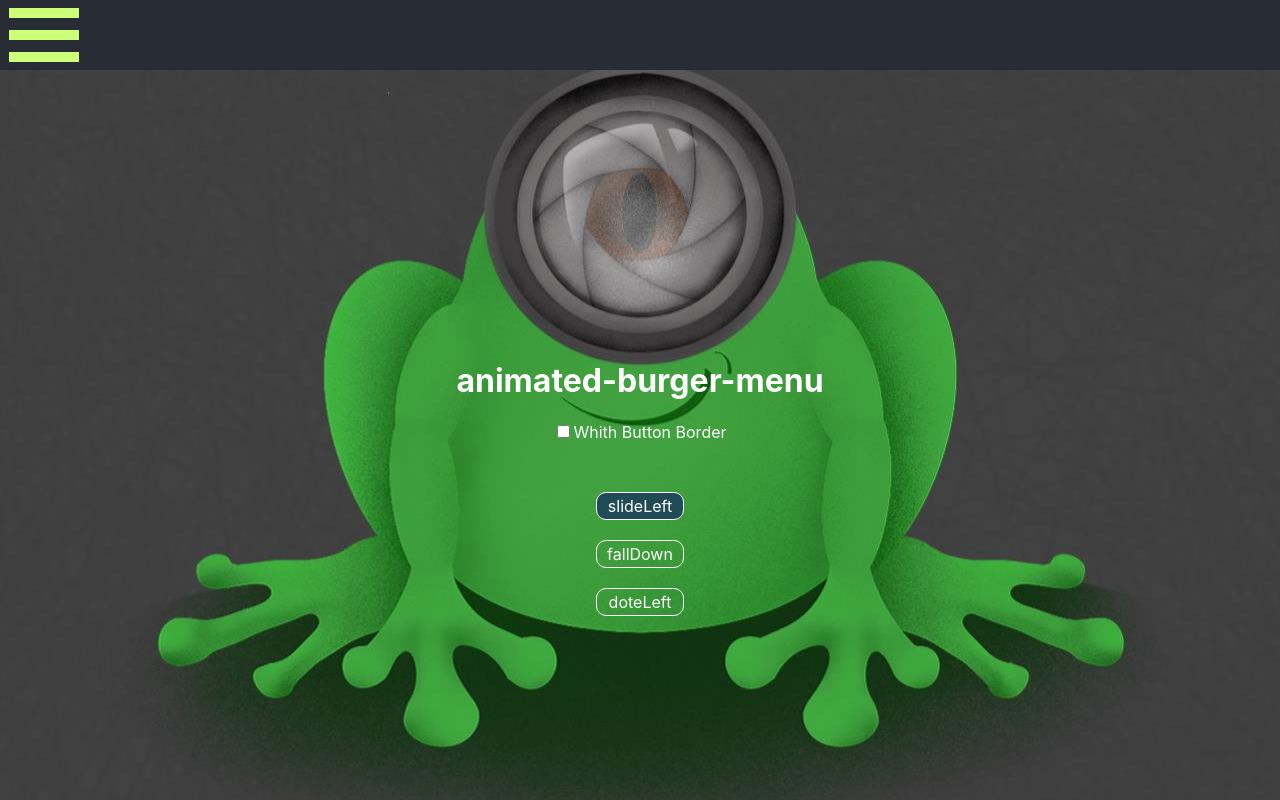
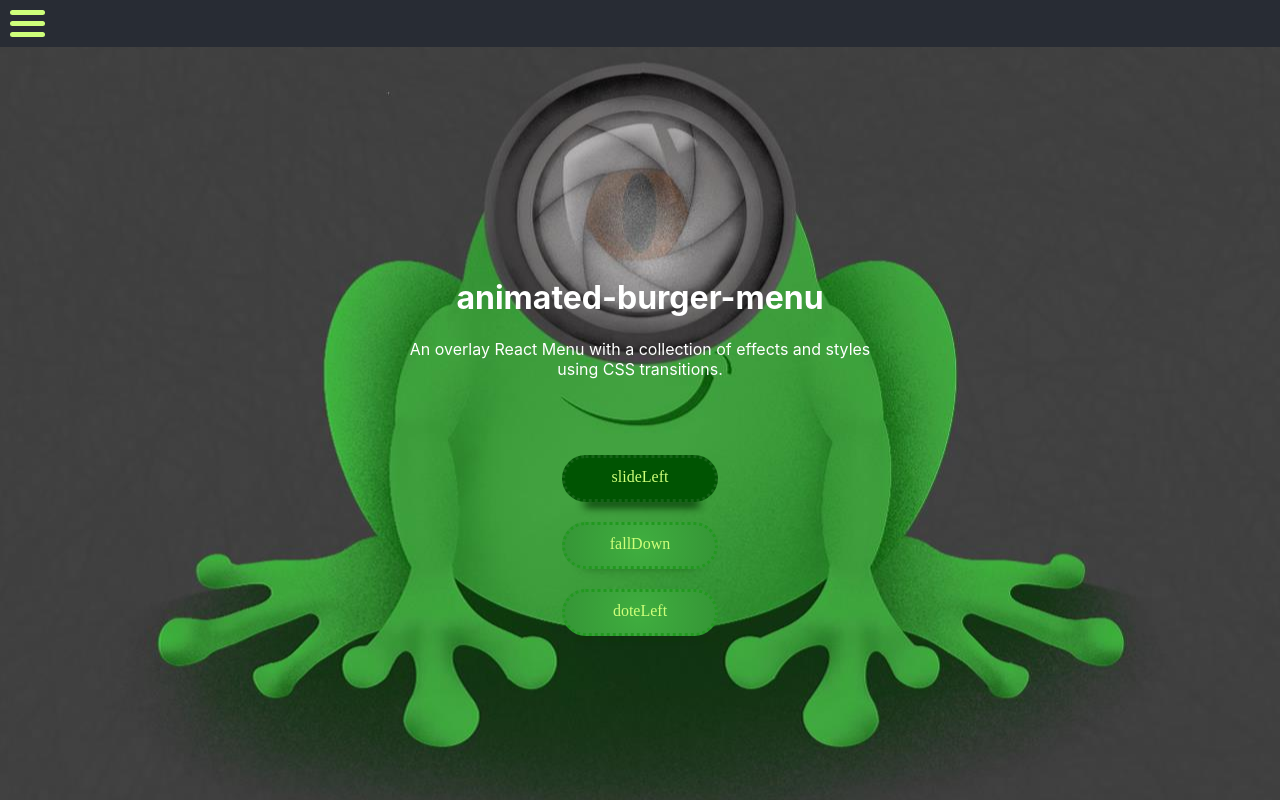
Before and after one commit to yakushinang/burgermenu, a React (Create React App) app: page / in a window 1280 px wide. Built offline with nearby package versions, Linux system fonts and the light colour scheme.

Commit message:
bug fix + button design

```diff
--- a/src/App.css
+++ b/src/App.css
@@ -13,7 +13,8 @@
   }
 }
 .App{
-  background-color: #282c34;
+  background-color: #379a38;
+  background-color: #369737;
   background-image: url(./assets/Image005.jpg);
   background-position: center;
   min-height: 100vh;
@@ -35,8 +36,8 @@
 .menuBar{
   background: rgb(40,44,52);
   /* width: 100%; */
-  height: 60px;
-  padding: 5px;
+  height: 27px;
+  padding: 10px;
 }
 .menu_container{
   display: flex;
@@ -73,26 +74,55 @@
 
 .container{
   width: 500px;
-  height: 100px;
+  height: 220px;
   color: #ffffff;
 }
 .button_container{
   display: grid;
   justify-items: center;
-  padding-top: 40px;
+  padding-top: 50px;
 }
+
+.button_container a:hover,
+.button_container a:focus,
+  a.current_style {
+  /* background-color: #204b56 !important; */
+  background: #005402 !important;
+  /* box-shadow: 0px 0px 12px 1px #013102; */
+  /* box-shadow: 2px 25px 7px -21px #013102; */
+  box-shadow:2px 25px 9px -20px #013102 !important;
+  /* border: solid 2px #115813 !important; */
+  border: dotted 3px #166318 !important;;
+}
+
 .button_container a{
-  width: 80px;
-  border: solid 1px;
+  /* width:  9em;
+  border: solid 2px #1c881f;;
   padding: 3px;
   margin: 10px;
   cursor: pointer;
-  border-radius: 10px;
-}
-.button_container a:hover,
-.button_container a:focus,
-.current_style {
-  background-color: #204b56;
+  border-radius: 40px;
+  height: 30px;
+  padding-top: 10px;
+  background-color: #1b8c1d;;
+  color: #ceff7a;
+  box-shadow:2px 25px 9px -20px #013102; */
+  -webkit-tap-highlight-color: transparent;
+  width: 9em;
+  border: dotted 3px #3e9e3c;
+  padding: 3px;
+  margin: 10px;
+  cursor: pointer;
+  border-radius: 40px;
+  height: 28px;
+  padding-top: 10px;
+  background-color: #1b8c1d;
+  color: #ceff7a;
+  box-shadow: 0px 17px 12px -21px #013102;
+
+  border: dotted 3px #21981f;
+  background: radial-gradient(circle, rgb(63 173 63) 7%, rgb(52 147 53) 112%);
+  font-family: cursive;
 }
 /*
 .button_container{
--- a/src/App.js
+++ b/src/App.js
@@ -64,7 +64,7 @@ function App() {
       <div className="menuBar">
               <BurgerMenu
                     // width= {'auto'}
-                    height = {'auto'}
+                    // height = {'auto'}
                     isOpen  = {false}
                     onEnter={myOpeningAllert}
                     onEntering={myStartTtansition}
@@ -77,7 +77,7 @@ function App() {
                     buttonBorder = {buttonBorder}
                     // transitionDuration="0.6"
                     menuAnimation = {menuAnimation}
-                    menuBarTop = {70}
+                    menuBarTop = {47}
                     classes={{mainContainer: notransition}}
                     >
                   <button dtat-href="#hi" >illustrations</button>
@@ -87,13 +87,14 @@ function App() {
       <div className="wrapper">
         <div className="container">
           <h1>animated-burger-menu</h1>
-          <div className="radio_button_container">
+          <p>An overlay React Menu with a collection of effects and styles using CSS transitions.</p>
+          {/* <div className="radio_button_container">
             <div>
             <label for="border">
                 <input type="checkbox" id="radio_input" name="border" value="border" defaultChecked={buttonBorder}  onChange={onChangeBorderButt} />
                 Whith Button Border</label>
             </div>
-          </div>
+          </div> */}
           <div className="button_container" ref={buttonContainer}>
             <a className="current_style" onClick={chooseStyle}>slideLeft</a>
             <a onClick={chooseStyle}>fallDown</a>
--- a/src/BurgerMenu/BurgerMenu.module.css
+++ b/src/BurgerMenu/BurgerMenu.module.css
@@ -7,12 +7,15 @@
     display: inline-block;
     cursor: pointer;
     width: 100%;
+    -webkit-tap-highlight-color: transparent;
+    border-radius: 5px;
   }
   .bar1, .bar2, .bar3 {
     width: 100%;
     height: 5px;
     background-color: #ceff7a;
     margin: 0 0;
+    border-radius: 5px;
   }
   .bar2{
     margin: 6px 0;
@@ -56,6 +59,11 @@
   .bm_links_container li *{
     cursor: pointer;
     font-size: 36px;
+    background-color: transparent;
+    color: #ceff7a;
+    -webkit-tap-highlight-color: transparent;
+    border: none;
+    outline:none;
   }
   .bm_links_container li *:hover,
   #bm_links_container li *:focus {
@@ -92,7 +100,7 @@
     flex-direction: column;
     clip-path: circle(35px at 0% -10%);
     -webkit-clip-path: circle(35px at 0% -10%);
-    transition: all 1s ease-out;
+    transition: 0.5s ease-out;
     pointer-events: none;
   }
   .opened .doteLeft{
--- a/src/BurgerMenu/helpers.js
+++ b/src/BurgerMenu/helpers.js
@@ -29,10 +29,10 @@ function cn(){
 
 export function applyButtonElementsStyles(buttonWidth , buttonHeight, transitionTime, menuBarTop, buttonBorder){
 
-    const WITH_BORDER_SIZE_RATIO = 0.8
-    const WITH_BORDER_PADDING_RATIO = 0.2
-    const NONE_BORDER_SIZE_RATIO = 0.9
-    const NONE_BORDER_PADDING_RATIO = 0.1
+    const WITH_BORDER_SIZE_RATIO = 0.70
+    const WITH_BORDER_PADDING_RATIO = 0.3
+    const NONE_BORDER_SIZE_RATIO = 1
+    const NONE_BORDER_PADDING_RATIO = 0
 
     const padding = buttonBorder? (buttonHeight*WITH_BORDER_PADDING_RATIO/2-1) + "px " : (buttonHeight*NONE_BORDER_PADDING_RATIO/2) + "px " +( buttonWidth*NONE_BORDER_PADDING_RATIO/2)+ "px"
     const newWidth = buttonBorder ? buttonWidth*WITH_BORDER_SIZE_RATIO : buttonWidth *NONE_BORDER_SIZE_RATIO
@@ -57,7 +57,7 @@ export function applyButtonElementsStyles(buttonWidth , buttonHeight, transition
         middleLineStyle: {
             height : newWidth / 7 +"px",
             margin : newWidth / 5.83 + "px 0",
-            transition: transitionTime + "s"
+            transition: transitionTime
         },
         topLineOpenedStyle: {transform: `rotate(-45deg) translate(-${midLineHeight}px, ${midLineHeight}px)`},
         bottomLineOpenedStyle: { transform: `rotate(45deg) translate(-${midLineHeight}px, -${midLineHeight}px)`},
@@ -84,7 +84,7 @@ export function calculateButtonDimensions(width, parantWidth, height, parantHeig
         if(Number.isInteger(width)) return calculateButtonDimensions(width, WIDTH_MODIFIER)
         if( width === "auto")       return calculateButtonDimensions(parantWidth , WIDTH_MODIFIER)
     }
-    return calculateButtonDimensions(35, HEIGHT_MODIFIER)
+    return calculateButtonDimensions(27, HEIGHT_MODIFIER)
 }
 
 export function finalizeLineSyles(isOpened , topBottLinesStyle, topLineOpenedStyle, bottomLineOpenedStyle){
--- a/src/BurgerMenu/hooks.js
+++ b/src/BurgerMenu/hooks.js
@@ -37,6 +37,7 @@ export const useBurgerButton = (onEntering, onEntered, onEnter, onExit, onExitin
     }
 
     const toggle = () => {
+          isOpened  ? document.body.style.overflow = 'unset' : document.body.style.overflow = 'hidden'
         isOpened ? typeofFunc(onExit) : typeofFunc(onEnter)
         setIsOpened((preState)=>{
             return !preState
```
